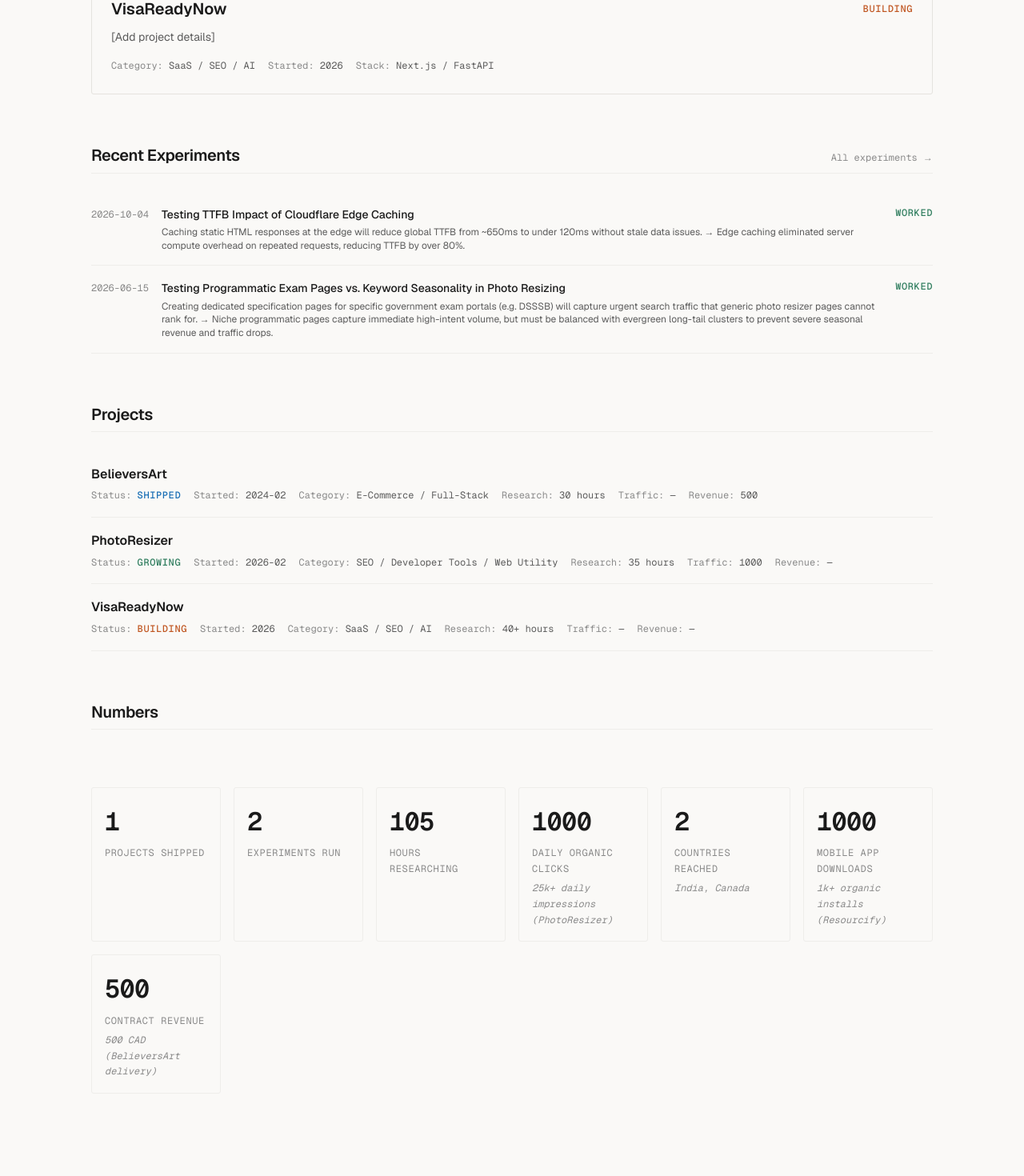
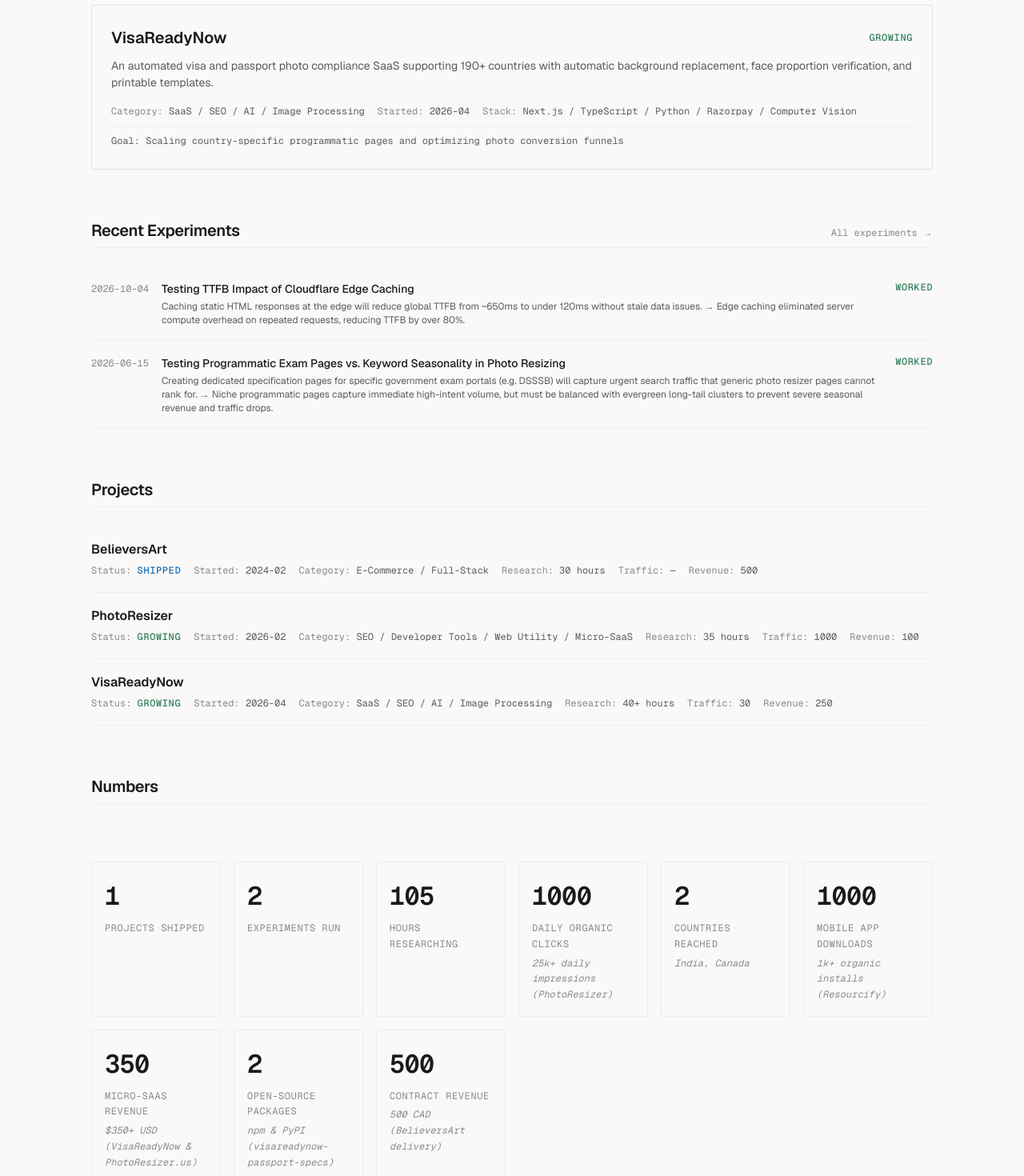
Before and after one commit to sandeepmaddheshiya/sandeepmaddheshiya.me, a Next.js app: page / in a window 1280 px wide. Shown: the part 760-2230 px from the top of the page at 80% size. Built offline with nearby package versions, Linux system fonts and the light colour scheme.

Commit message:
update timeline, metrics, project descriptions, and about page with career transition and revenue milestones

```diff
--- a/content/metrics.ts
+++ b/content/metrics.ts
@@ -51,6 +51,20 @@
     updatedAt: '2026-10-04',
   },
   {
+    key: 'saas_revenue',
+    label: 'Micro-SaaS revenue',
+    value: 350,
+    note: '$350+ USD (VisaReadyNow & PhotoResizer.us)',
+    updatedAt: '2026-10-04',
+  },
+  {
+    key: 'open_source_packages',
+    label: 'Open-source packages',
+    value: 2,
+    note: 'npm & PyPI (visareadynow-passport-specs)',
+    updatedAt: '2026-10-04',
+  },
+  {
     key: 'revenue',
     label: 'Contract revenue',
     value: 500,
--- a/content/projects/photoresizer.mdx
+++ b/content/projects/photoresizer.mdx
@@ -1,12 +1,13 @@
 ---
 name: PhotoResizer
 slug: photoresizer
-description: "A fast, privacy-focused online photo and image resizing utility that grew to 1k+ daily organic clicks and 25k+ daily impressions via programmatic SEO and long-tail query optimization."
+description: "A fast, privacy-focused image resizing utility on photoresizer.in (1k+ daily clicks) and paid US visa photo micro-SaaS on photoresizer.us ($100+ revenue) that inspired VisaReadyNow."
 status: growing
 category:
   - SEO
   - Developer Tools
   - Web Utility
+  - Micro-SaaS
 startedAt: "2026-02"
 updatedAt: "2026-10-04"
 url: "https://photoresizer.in"
@@ -15,71 +16,60 @@
   - TypeScript
   - Web Canvas API
   - Programmatic SEO
+  - Razorpay
 researchHours: 35
+revenue:
+  value: 100
+  currency: "USD"
+  note: "$100+ from paid US passport photo processing (photoresizer.us)"
 traffic:
   value: 1000
   period: "daily organic clicks"
-  note: "25k+ daily impressions (Google Search Console & GA)"
+  note: "25k+ daily impressions on photoresizer.in"
 featured: true
 experiments:
   - programmatic-exam-seo
 showMetrics:
   traffic: true
-  revenue: false
+  revenue: true
   users: true
 ---
 
 ## What is it?
 
-**PhotoResizer** ([photoresizer.in](https://photoresizer.in)) is a browser-based utility designed to resize, compress, and format images to exact pixel dimensions, aspect ratios, and file size limits (e.g., `< 50KB`, `< 20KB`) directly on the client side without storing user files on servers.
+**PhotoResizer** comprises two interconnected projects:
+1. **photoresizer.in:** A free client-side image utility to resize, crop, and compress images to strict byte and dimension requirements (e.g., `< 50KB`, `200x230 px`) directly in-browser.
+2. **photoresizer.us:** A paid US passport and visa photo compliance tool that validates biometric proportions and replaces backgrounds for official US visa/passport forms.
 
-## Why did I build it?
+## The Origin: An Accidental .us Purchase
 
-In February 2026, while researching utility tool queries, I observed that millions of users submitting job forms, passport portals, and government exam applications encounter strict photo specification errors (e.g., exact 200x230 px dimensions, 3.5x4.5 cm aspect ratio, file size under 50KB).
+While registering `photoresizer.in` in early 2026, I followed a tutorial for a promotional .us domain on Namecheap. Due to a missing coupon input on the final screen, I accidentally bought `photoresizer.us` without a discount.
 
-Most existing tools were cluttered with aggressive ads, required user registration, or uploaded private identity photos to remote servers. I wanted to build a clean, instant, zero-server-upload alternative.
+Instead of abandoning the domain, I investigated ways to monetize it. Competitor research into VisaFoto and PhotoGov revealed enormous US search demand for compliant passport photos. I spent months analyzing US State Department photo specifications and built a specialized US visa/passport photo tool on `photoresizer.us`.
 
-## The problem
+## Monetization & The April Payment Loss
 
-1. **Strict Application Portals:** Portals reject uploads if an image is even 1KB over the limit or slightly off standard DPI/pixel dimensions.
-2. **Privacy Concerns:** Uploading passport photos, government IDs, and exam admit card photos to random third-party servers is a serious privacy risk.
-3. **Bloated Web Tools:** Existing utility sites were weighed down with popups, redirect loops, and slow processing times.
+- **April 4–5, 2026:** The US tool went live. Early traffic attempted to purchase photos, but transactions failed because international currency settlement was disabled in Razorpay.
+- **April 6, 2026:** Razorpay approved international card acceptance, and I secured my **first paying customer**. The prototype went on to generate **$100+ USD** in early sales before full-time job commitments at Collegedunia slowed development.
+- **Evolution to VisaReadyNow:** Validating customer willingness to pay on `photoresizer.us` directly prompted the creation of [VisaReadyNow](/projects/visareadynow) to support 190+ countries globally.
 
-## Research
-
-Initial keyword research revealed high aggregate search demand with two distinct query types:
-1. **Generic Tool Searches:** High competition (`photo resizer`, `resize image to 50kb`, `image dimensions converter`).
-2. **Specific High-Intent Long-Tail Queries:** Low competition but urgent intent (`DSSSB exam photo resizer`, `passport photo 200x230 converter`, `government exam signature resize`).
-
-## Building it
-
-- **Client-Side Canvas Processing:** Implemented image resizing and format conversion (`WebP`, `JPEG`, `PNG`) using the browser's native `HTMLCanvasElement` and `OffscreenCanvas` API. All transformations occur directly on the visitor's device in milliseconds with zero server upload cost.
-- **Dynamic Dimension Presets:** Added one-click presets for common government exams and identity portals.
-- **Fast Static Delivery:** Built with **Next.js** and TypeScript, pre-rendering specification pages statically to achieve near-instant First Contentful Paint (FCP).
-
-## SEO & Growth Strategy
+## SEO & Growth Strategy on photoresizer.in
 
 ### Phase 1: Bing Traction (Feb – May 2026)
-After launching, initial indexing in Bing Webmaster Tools yielded 100–200 daily organic visitors. Bing indexed new pages quickly, validating tool functionality.
+Initial indexing in Bing Webmaster Tools yielded 100–200 daily organic visitors, confirming demand for fast client-side image resizing.
 
 ### Phase 2: Programmatic Exam Pages & Seasonality (May – Aug 2026)
-I created targeted specification pages for specific government exams (such as `DSSSB exam photo resizer`). Daily traffic quickly climbed to **400–600 users/day**. However, once that exam application window closed, traffic plummeted back to 100–200/day. This revealed the danger of relying purely on time-bound seasonal queries.
+I launched targeted specification pages for Indian government exams (such as `DSSSB exam photo resizer`). Daily traffic quickly climbed to **400–600 users/day** before dropping back to baseline once application deadlines closed.
 
 ### Phase 3: Evergreen Long-Tail Clustering (Aug – Sept 2026)
-I broadened the keyword architecture to target evergreen, non-seasonal long-tail clusters (e.g., standard dimensional ratios, general file size compression limits, and recurring portal requirements).
+To escape the seasonality trap, I restructured the keyword hierarchy around recurring, evergreen dimension queries and general file size limits.
 
 ### Phase 4: Google Breakout (September 25, 2026)
-On September 25, 2026, Google Analytics fired an anomaly detection alert for sudden traffic spikes. Google Search Console confirmed the breakthrough:
+Google Analytics fired an anomaly detection alert for sudden traffic surges. Search Console confirmed:
 - **1,000+ organic clicks/day**
 - **25,000+ daily search impressions**
-- **Top 5 search ranking** on Google for tool-based photo resizer queries, with Google becoming the primary traffic driver alongside Bing.
+- **Top 5 search ranking** on Google for competitive photo resizing queries.
 
-## What went wrong
+## Current Experiments
 
-- **The Seasonality Trap:** The initial traffic surge from specific government exams gave a false impression of sustained growth before crashing when application deadlines passed.
-- **Client Canvas Memory Limits:** Very large raw camera photos (40MB+) caused mobile browser memory crashes in early builds before implementing canvas downscaling chunking.
-
-## What I learned
-
-1. **Tool SEO Compounding:** Google takes months to build confidence in utility tools, but once user engagement metrics (low bounce rate, actual file downloads) are recognized, rankings can leap dramatically.
-2. **Pairing Seasonal with Evergreen:** Seasonal surges are great for immediate validation, but sustainable growth requires broad, evergreen long-tail keyword architecture.
+Following my departure from Collegedunia on July 31, 2026, I completed a major UI/UX and SEO overhaul on `photoresizer.us` to mirror the cleaner design of VisaReadyNow, currently generating 100–200 daily impressions on Bing as rankings rebuild.
--- a/content/projects/visareadynow.mdx
+++ b/content/projects/visareadynow.mdx
@@ -1,62 +1,77 @@
 ---
 name: VisaReadyNow
 slug: visareadynow
-description: "[Add project details]"
-status: building
+description: "An automated visa and passport photo compliance SaaS supporting 190+ countries with automatic background replacement, face proportion verification, and printable templates."
+status: growing
 category:
   - SaaS
   - SEO
   - AI
-startedAt: "2026"
+  - Image Processing
+startedAt: "2026-04"
 updatedAt: "2026-10-04"
+url: "https://visareadynow.com"
 technologies:
   - Next.js
-  - FastAPI
+  - TypeScript
+  - Python
+  - Razorpay
+  - Computer Vision
 researchHours: "40+"
+revenue:
+  value: 250
+  currency: "USD"
+  note: "$250+ generated from direct customer photo purchases"
+traffic:
+  value: 30
+  period: "daily organic clicks"
+  note: "1.5k+ daily impressions (Google & Bing)"
 featured: true
-currentGoal: "[Add current goal]"
+currentGoal: "Scaling country-specific programmatic pages and optimizing photo conversion funnels"
 showMetrics:
-  traffic: false
-  revenue: false
-  users: false
+  traffic: true
+  revenue: true
+  users: true
 ---
 
 ## What is it?
 
-[Add project details]
+**VisaReadyNow** ([visareadynow.com](https://visareadynow.com)) is a global micro-SaaS that automatically transforms casual smartphone selfies into government-compliant passport, visa, and identity photos for over 190 countries.
+
+It handles automated biometric head measurement (50–69% rule), background removal and replacement (solid white, off-white, light blue), exact aspect ratio cropping, DPI calibration, and generation of 4x6 inch printable photo templates.
 
 ## Why did I build it?
 
-[Add project details]
+The origin came from an accident in early 2026: while attempting to buy `photoresizer.in`, I accidentally purchased `photoresizer.us` without a discount coupon. Looking for ways to utilize the `.us` domain, I researched the US photo market and discovered tools like VisaFoto and PhotoGov.
+
+I spent 4–6 months manually researching, analyzing, and verifying government photo regulations directly from official embassy portals, consular directives, and immigration authorities across 190+ countries (US State Department, Schengen Area, Asian, and African consulates). I launched a US-focused photo prototype on `photoresizer.us`. Within 20 days, it made its first $100+ in sales. Realizing the massive global demand, I built **VisaReadyNow** using this comprehensive, manually verified international specification dataset.
 
 ## The problem
 
-[Add project details]
+1. **High Cost of Traditional Studios:** Pharmacy and studio photo booths charge $15–$25 per pair of passport photos with inconvenient travel.
+2. **Strict Government Rejections:** Visas and passport renewals get delayed for weeks if lighting, head proportions, or background colors deviate even slightly from official guidelines.
+3. **Country Inconsistencies:** US requires 2x2 inches (51x51mm) with white background; UK/Schengen require 35x45mm with cream/light grey background; Malaysia requires light blue backgrounds. Standard generic photo editors don't encode these rules.
 
-## Research
+## Building it & Going Full-Time
 
-[Add project details]
-
-## Building it
-
-[Add project details]
-
-## SEO
-
-[Add project details]
+- **Tech Stack:** Next.js (App Router) for high-performance server-rendered country landing pages, connected to backend Python/OpenCV microservices for facial landmark detection and background segmentation.
+- **Open Source Packages (Released Aug 31, 2026):** Extracted and open-sourced our manually researched and verified country requirements database (190+ countries) as standalone developer packages:
+  - npm: [`visareadynow-passport-specs`](https://www.npmjs.com/package/visareadynow-passport-specs) (TypeScript / JavaScript)
+  - PyPI: [`visareadynow-passport-specs`](https://pypi.org/project/visareadynow-passport-specs/) (Python)
+- **Going Full-Time:** In early 2026, I was balancing full-time SDE-1 engineering work at Collegedunia with night/weekend development on VisaReadyNow. When workload at Collegedunia increased, project momentum slowed. On **July 31, 2026**, I left Collegedunia to dedicate 100% of my time to building VisaReadyNow and PhotoResizer.
+- **Conversion Optimization:** Completely overhauled the user interface, preview editor, and one-click export flow after going full-time.
 
 ## What happened
 
-[Add project details]
+- **Revenue:** Generated **$250+ USD** on VisaReadyNow and **$100+ USD** on the early `photoresizer.us` prototype from paying international customers.
+- **Search Traction:** Currently receiving **20–40 daily organic clicks** and **1,500+ daily search impressions** across international immigration search queries.
 
 ## What went wrong
 
-[Add project details]
+- **Payment Gateway Misconfiguration (The April Loss):** On April 4–5, 2026, early users attempted to purchase photos on the US prototype, but transactions failed because international payment acceptance was disabled in Razorpay. After resolving the issue with Razorpay support on April 6, the first successful payment came through.
+- **Part-Time Bandwidth Bottleneck:** Trying to juggle enterprise SDE workload with high-availability micro-SaaS support caused ranking drops in May–June before going full-time in July 2026.
 
 ## What I learned
 
-[Add project details]
-
-## What I'd do differently
-
-[Add project details]
+1. **Real Willingness to Pay:** Users willingly pay $5–$10 for an instant compliance guarantee when applying for critical visas compared to free generic image resizers.
+2. **Payment Gateway Readiness:** Always verify international currency settlement, 3D Secure fallback, and webhooks in sandbox and live mode before sending traffic to checkout flows.
--- a/content/research/visa-photo-specifications.mdx
+++ b/content/research/visa-photo-specifications.mdx
@@ -1,22 +1,30 @@
 ---
-title: "Technical Constraints in Automated Visa Photo Verification"
+title: "Technical Constraints & Biometric Rules Across 190+ National Visa Portals"
 slug: "visa-photo-specifications"
-date: "2026-10-04"
-type: "Technical & SEO"
-summary: "Investigating face bounding box tolerances, aspect ratios, and background contrast standards across 40+ national visa portals."
+date: "2026-04-10"
+type: "Technical & Regulatory"
+summary: "In-depth manual investigation and verification of facial biometric bounding boxes, millimeter-to-pixel aspect ratios, and background RGB standards across 190+ countries directly from official consular sources."
 hoursSpent: 40
-outcome: "Building VisaReadyNow"
+outcome: "Built VisaReadyNow & Open-Sourced Spec Libraries"
 project: "visareadynow"
 ---
 
 ## Summary of Findings
 
-Automating visa and passport photo compliance requires handling strict government guidelines that vary significantly by country:
+Automating visa and passport photo compliance requires handling strict government regulations that vary significantly across 190+ jurisdictions. Every single specification across all 190+ countries was manually researched, cross-referenced, and verified directly from official government embassy portals, consular directives, and immigration guidelines by me:
 
 - **US / India / China:** 2x2 inch (51x51mm) square photos with head height between 50% and 69% of total image height.
 - **Schengen Area / UK / Canada:** 35x45mm rectangular format with strict off-white / light grey background requirements.
 - **Background Uniformity:** Automated removal requires preserving natural edge feathering around hair while replacing shadows with pure solid RGB values.
+- **DPI Metadata Requirements:** Government upload portals validate 300 DPI or 600 DPI EXIF headers, rejecting raw uncalibrated exports.
 
-## Architectural Decision
+## Resulting Open Source Packages (Released Aug 31, 2026)
 
-Offload background removal and face landmark detection to a Python/FastAPI microservice utilizing OpenCV and lightweight segmentation models, returning processed images directly to Next.js clients.
+The curated dataset from this manual research—covering exact pixel aspect ratios, millimeters, head height percentage ranges, and official background colors—was formatted into typed data structures and published on August 31, 2026 as open-source developer packages:
+
+- **npm (TypeScript):** [`visareadynow-passport-specs`](https://www.npmjs.com/package/visareadynow-passport-specs)
+- **PyPI (Python):** [`visareadynow-passport-specs`](https://pypi.org/project/visareadynow-passport-specs/)
+
+## Implementation in VisaReadyNow
+
+The specification database directly powers the automated facial cropping and background segmentation engine in [VisaReadyNow](/projects/visareadynow).
--- a/src/app/about/page.tsx
+++ b/src/app/about/page.tsx
@@ -40,10 +40,10 @@
           <h2 className={styles.sectionHeading}>Background</h2>
           <div className={styles.prose}>
             <p>
-              I work as a Software Developer at Collegedunia, building production web systems and backend services. Earlier in 2024, I spent a brief period at Mobiloitte in Pune.
+              I worked as a Software Developer (SDE-1) at Collegedunia building production web systems and backend services, after a brief period at Mobiloitte in Pune. On July 31, 2026, I left full-time employment to dedicate 100% of my time to building independent micro-SaaS and internet products.
             </p>
             <p>
-              My first production mobile product was <Link href="/failed-projects">Resourcify</Link>, an ad-free educational utility for college semester exam preparation that reached 1,000+ organic downloads on the Google Play Store before being retired. Currently, I&apos;m focused on building <Link href="/projects/visareadynow">VisaReadyNow</Link> and documenting experiments in web performance and programmatic SEO.
+              My early products included <Link href="/failed-projects">Resourcify</Link> (1,000+ mobile downloads) and the custom art e-commerce platform <Link href="/projects/believersart">BelieversArt</Link>. Currently, I operate <Link href="/projects/photoresizer">PhotoResizer</Link> (1,000+ daily organic clicks) and <Link href="/projects/visareadynow">VisaReadyNow</Link> ($250+ micro-SaaS revenue).
             </p>
           </div>
         </section>
```
Also changed, not shown: content/timeline.ts (+45 -18 lines).
